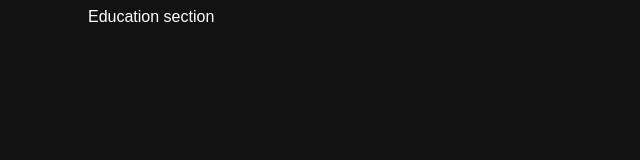
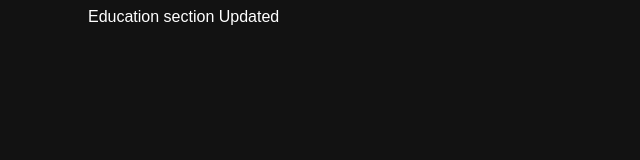
Before and after one commit to magesh2409/Portfolio, a Vue app: page /education in a window 1280 px wide. Shown: the top 160 px of the page, without its empty margins (0-640 px from the left). Built offline with nearby package versions, Linux system fonts and the light colour scheme.

Commit message:
modifed education section

```diff
--- a/src/views/Education.vue
+++ b/src/views/Education.vue
@@ -1,6 +1,6 @@
 <template>
     <div>
-        Education section
+        Education section Updated
     </div>
 </template>
 
```
